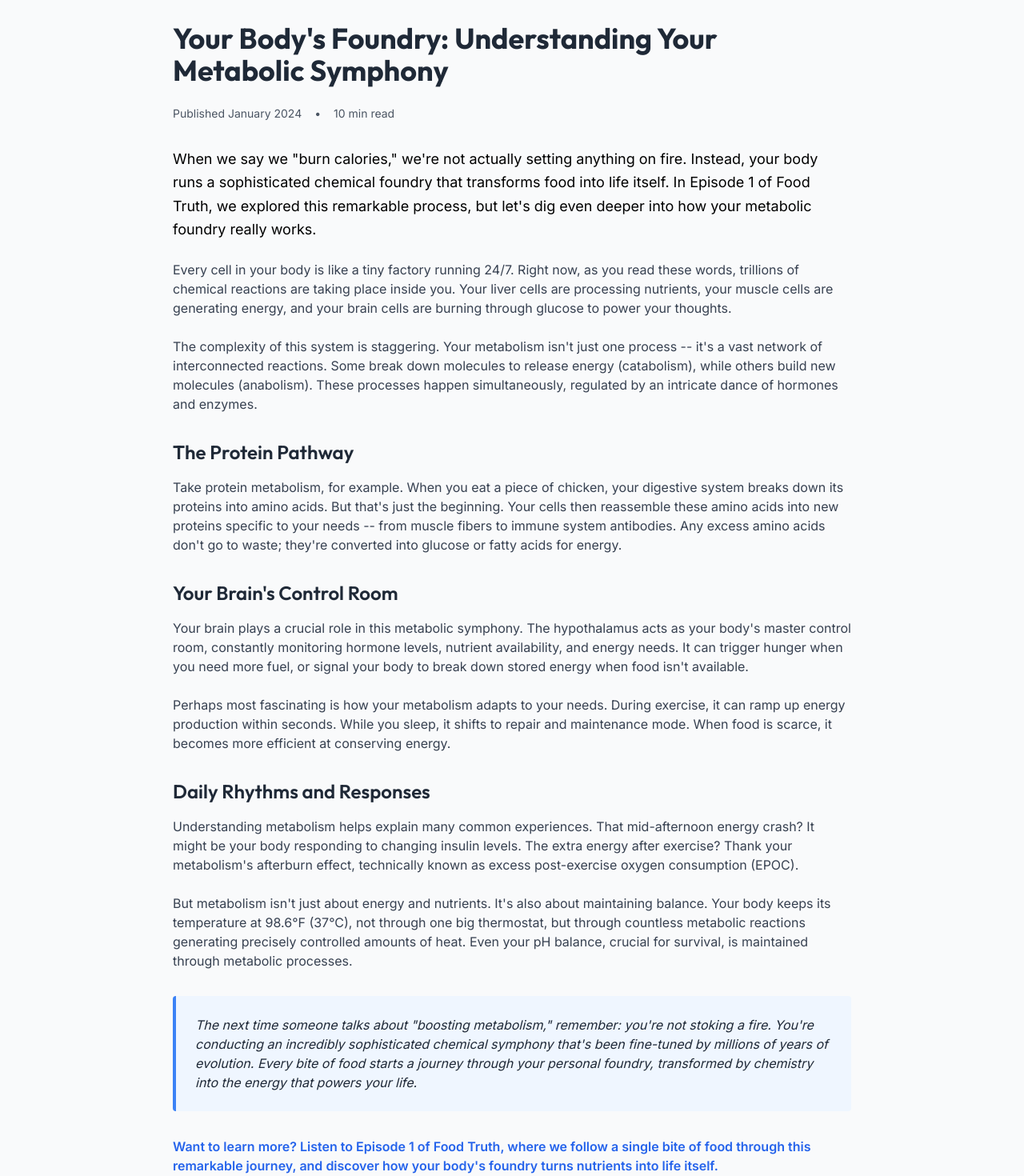
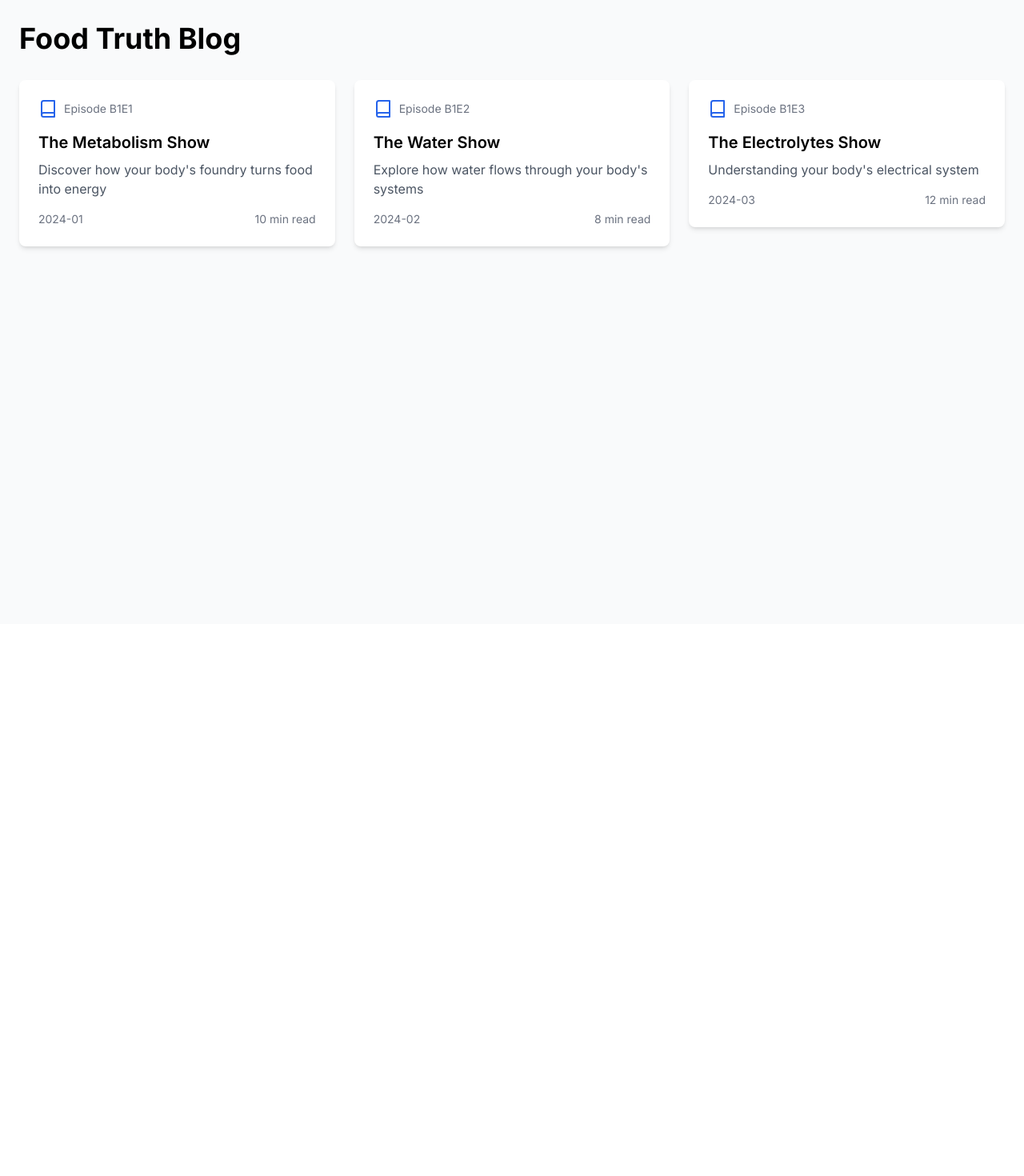
Before and after one commit to EricScottJohnston/foodtruth, a Next.js app: page /blog in a window 1280 px wide. Shown: the part 20-1490 px from the top of the page at 80% size. After the commit the page ends 800 px from the top, so only its background shows below. Built offline with nearby package versions, Linux system fonts and the light colour scheme.

Commit message:
Update page.js

```diff
--- a/app/blog/page.js
+++ b/app/blog/page.js
@@ -1,79 +1,58 @@
-import { Outfit } from 'next/font/google'
+'use client';
 
-const outfit = Outfit({ subsets: ['latin'] })
+import React from 'react';
+import Link from 'next/link';
+import { Book } from 'lucide-react';
 
-export default function B1E1Blog() {
+export default function BlogPage() {
+  const blogPosts = [
+    {
+      id: "B1E1",
+      title: "The Metabolism Show",
+      description: "Discover how your body's foundry turns food into energy",
+      date: "2024-01",
+      readTime: "10 min read"
+    },
+    {
+      id: "B1E2",
+      title: "The Water Show",
+      description: "Explore how water flows through your body's systems",
+      date: "2024-02",
+      readTime: "8 min read"
+    },
+    {
+      id: "B1E3",
+      title: "The Electrolytes Show",
+      description: "Understanding your body's electrical system",
+      date: "2024-03",
+      readTime: "12 min read"
+    }
+    // Add more blog posts as they're published
+  ];
+
   return (
     <div className="min-h-screen bg-gray-50 py-12">
-      <article className="container mx-auto px-6 max-w-4xl">
-        <h1 className={`${outfit.className} text-3xl md:text-4xl font-bold mb-6 text-gray-800`}>
-          Your Body's Foundry: Understanding Your Metabolic Symphony
-        </h1>
-
-        <div className="prose prose-lg prose-blue max-w-none">
-          {/* Author and date info */}
-          <div className="flex items-center gap-4 text-gray-600 mb-8 text-sm">
-            <span>Published January 2024</span>
-            <span>•</span>
-            <span>10 min read</span>
-          </div>
-
-          {/* Main content with enhanced typography */}
-          <p className="text-lg leading-relaxed mb-6">
-            When we say we "burn calories," we're not actually setting anything on fire. Instead, your body runs a sophisticated chemical foundry that transforms food into life itself. In Episode 1 of Food Truth, we explored this remarkable process, but let's dig even deeper into how your metabolic foundry really works.
-          </p>
-
-          <p className="text-gray-700 mb-6">
-            Every cell in your body is like a tiny factory running 24/7. Right now, as you read these words, trillions of chemical reactions are taking place inside you. Your liver cells are processing nutrients, your muscle cells are generating energy, and your brain cells are burning through glucose to power your thoughts.
-          </p>
-
-          <p className="text-gray-700 mb-6">
-            The complexity of this system is staggering. Your metabolism isn't just one process -- it's a vast network of interconnected reactions. Some break down molecules to release energy (catabolism), while others build new molecules (anabolism). These processes happen simultaneously, regulated by an intricate dance of hormones and enzymes.
-          </p>
-
-          <h2 className={`${outfit.className} text-2xl font-semibold mt-8 mb-4 text-gray-800`}>
-            The Protein Pathway
-          </h2>
-
-          <p className="text-gray-700 mb-6">
-            Take protein metabolism, for example. When you eat a piece of chicken, your digestive system breaks down its proteins into amino acids. But that's just the beginning. Your cells then reassemble these amino acids into new proteins specific to your needs -- from muscle fibers to immune system antibodies. Any excess amino acids don't go to waste; they're converted into glucose or fatty acids for energy.
-          </p>
-
-          <h2 className={`${outfit.className} text-2xl font-semibold mt-8 mb-4 text-gray-800`}>
-            Your Brain's Control Room
-          </h2>
-
-          <p className="text-gray-700 mb-6">
-            Your brain plays a crucial role in this metabolic symphony. The hypothalamus acts as your body's master control room, constantly monitoring hormone levels, nutrient availability, and energy needs. It can trigger hunger when you need more fuel, or signal your body to break down stored energy when food isn't available.
-          </p>
-
-          <p className="text-gray-700 mb-6">
-            Perhaps most fascinating is how your metabolism adapts to your needs. During exercise, it can ramp up energy production within seconds. While you sleep, it shifts to repair and maintenance mode. When food is scarce, it becomes more efficient at conserving energy.
-          </p>
-
-          <h2 className={`${outfit.className} text-2xl font-semibold mt-8 mb-4 text-gray-800`}>
-            Daily Rhythms and Responses
-          </h2>
-
-          <p className="text-gray-700 mb-6">
-            Understanding metabolism helps explain many common experiences. That mid-afternoon energy crash? It might be your body responding to changing insulin levels. The extra energy after exercise? Thank your metabolism's afterburn effect, technically known as excess post-exercise oxygen consumption (EPOC).
-          </p>
-
-          <p className="text-gray-700 mb-6">
-            But metabolism isn't just about energy and nutrients. It's also about maintaining balance. Your body keeps its temperature at 98.6°F (37°C), not through one big thermostat, but through countless metabolic reactions generating precisely controlled amounts of heat. Even your pH balance, crucial for survival, is maintained through metabolic processes.
-          </p>
-
-          <div className="bg-blue-50 border-l-4 border-blue-500 p-6 my-8 rounded">
-            <p className="text-gray-800 italic">
-              The next time someone talks about "boosting metabolism," remember: you're not stoking a fire. You're conducting an incredibly sophisticated chemical symphony that's been fine-tuned by millions of years of evolution. Every bite of food starts a journey through your personal foundry, transformed by chemistry into the energy that powers your life.
-            </p>
-          </div>
-
-          <p className="text-blue-600 font-semibold mt-8">
-            Want to learn more? Listen to Episode 1 of Food Truth, where we follow a single bite of food through this remarkable journey, and discover how your body's foundry turns nutrients into life itself.
-          </p>
+      <div className="container mx-auto px-6">
+        <h1 className="text-4xl font-bold mb-8">Food Truth Blog</h1>
+        <div className="grid grid-cols-1 md:grid-cols-2 lg:grid-cols-3 gap-6">
+          {blogPosts.map((post) => (
+            <Link href={`/blog/${post.id}`} key={post.id}>
+              <div className="bg-white rounded-lg shadow-md hover:shadow-xl transition-shadow p-6">
+                <div className="flex items-center mb-4">
+                  <Book className="w-6 h-6 text-blue-600 mr-2" />
+                  <span className="text-sm text-gray-500">Episode {post.id}</span>
+                </div>
+                <h2 className="text-xl font-semibold mb-2">{post.title}</h2>
+                <p className="text-gray-600 mb-4">{post.description}</p>
+                <div className="flex justify-between text-sm text-gray-500">
+                  <span>{post.date}</span>
+                  <span>{post.readTime}</span>
+                </div>
+              </div>
+            </Link>
+          ))}
         </div>
-      </article>
+      </div>
     </div>
   );
 }
```
